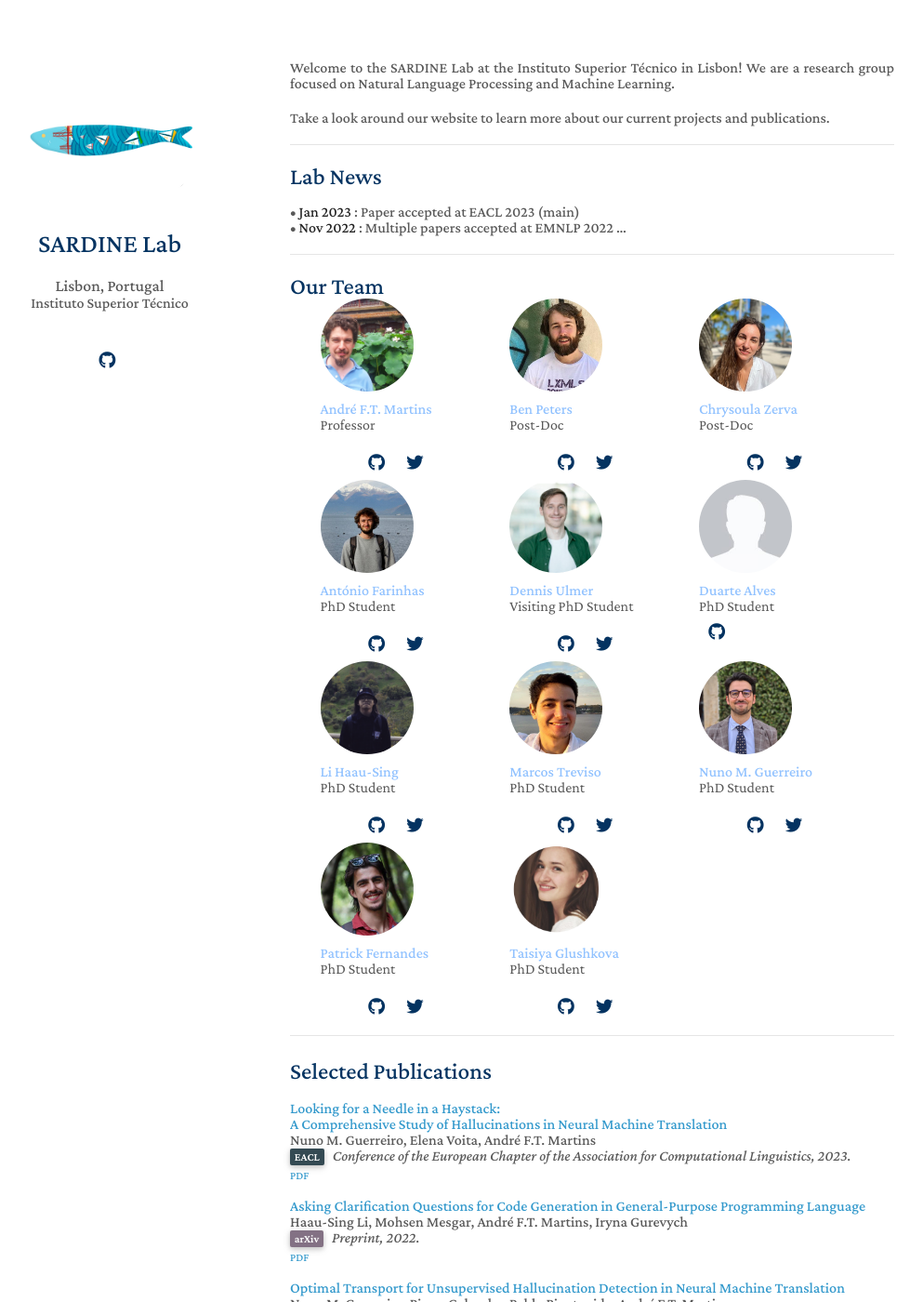
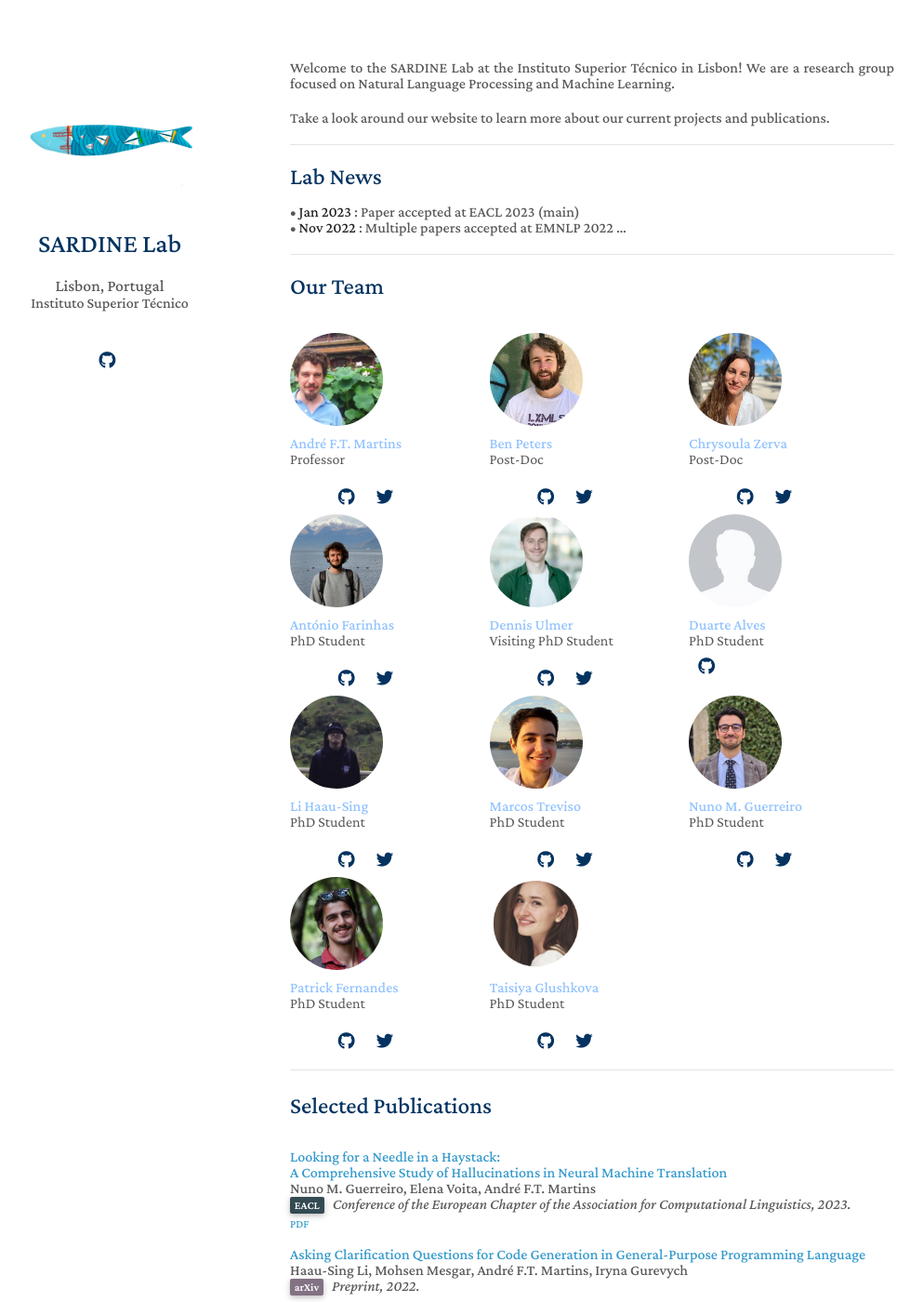
Before and after one commit to sardine-cs/sardine-cs.github.io, a Jekyll site: the page built from index.md, in a window 1280 px wide and 1400 px high. Shown: the whole window at 93% size, without its empty margins (158-1151 px from the left). Built offline with Jekyll 4.4.1, drawn with Linux system fonts in a browser that asks for light colours; nearby versions of some CDN libraries; a style sheet for code colours, icons or effects is not loaded.

Commit message:
Add line

```diff
--- a/_includes/publications.md
+++ b/_includes/publications.md
@@ -1,5 +1,5 @@
 <span class='line'></span>
-<h2 id="publications" style="margin: 2px 0px -15px;">Selected Publications</h2>
+<h2 id="publications" style="margin: 2px 0px 0px;">Selected Publications</h2>
 <div class="publications">
 <ol class="bibliography">
 
--- a/_includes/staff.html
+++ b/_includes/staff.html
@@ -1,4 +1,5 @@
-<h2 id="team" style="margin: 2px 0px 0px;">Our Team</h2>
+<h2 id="team" style="margin: 2px 0px 0px;">Our Team</h2><br>
+
 <div class="instructors clearfix">
     {% for instructor in site.data.staff.Instructors %}
     <div class="instructor-profile-three-col">
@@ -91,4 +92,4 @@
       </ul>
     </div>
     {% endfor %}
-  </div>
+  </div><br>
--- a/_sass/minimal-light.scss
+++ b/_sass/minimal-light.scss
@@ -634,7 +634,7 @@ footer {
 }
 
 .instructors {
-  padding: 0 0 0 5%;
+  padding: 0 0 0 0%;
 }
 
 %instructor-profile {
```
